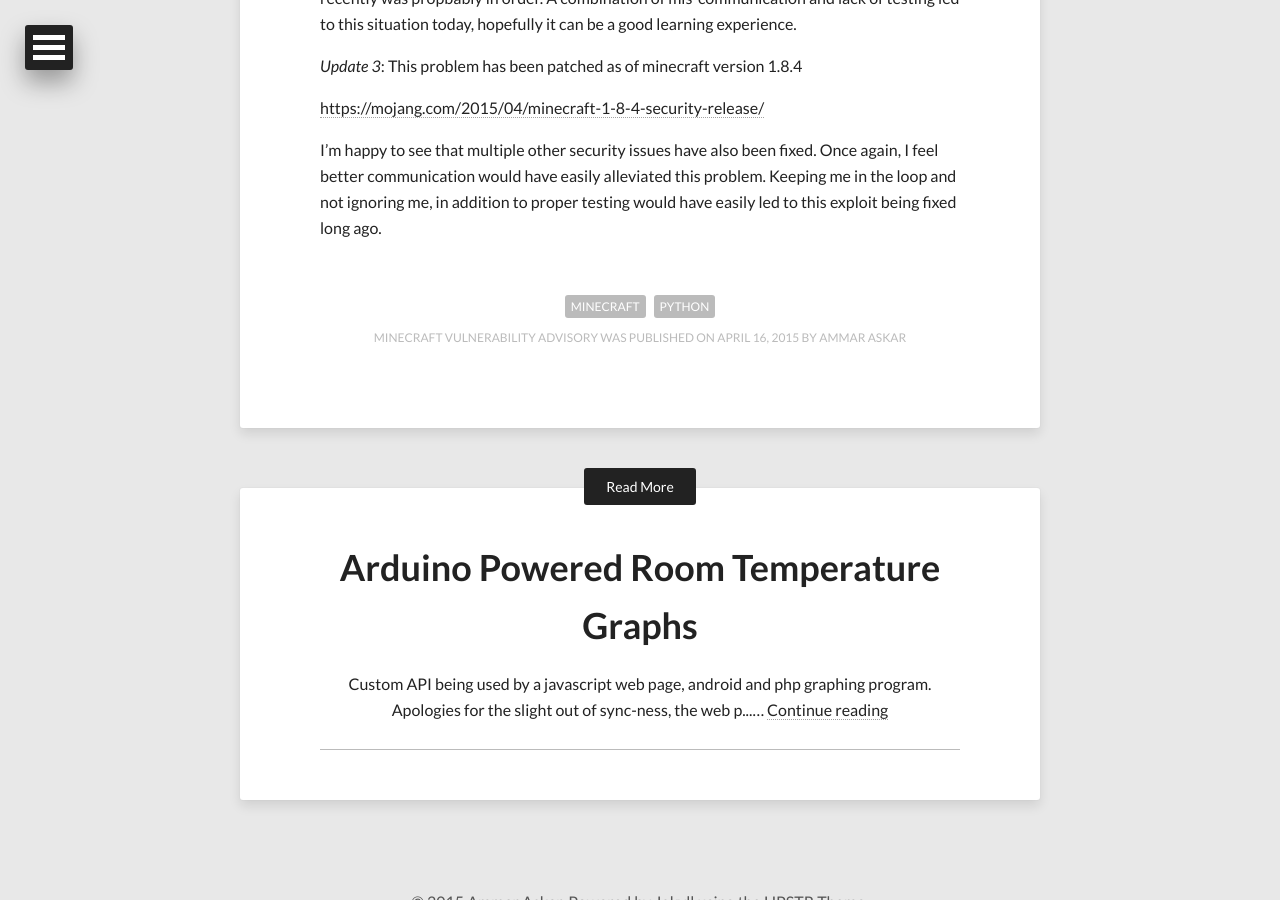
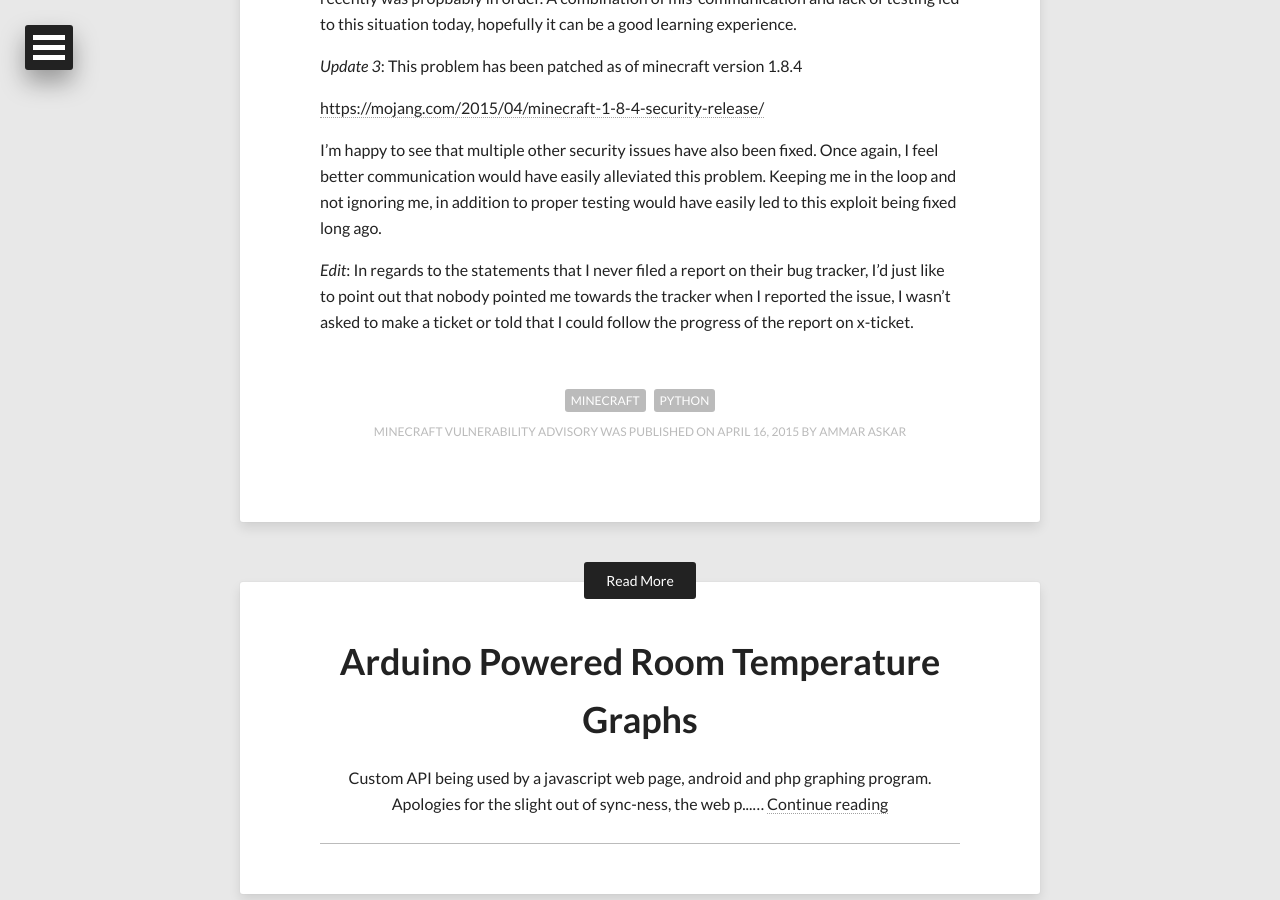
Before and after one commit to ammaraskar/ammaraskar.github.io, a Jekyll site: the page built from _posts/2015-04-16-minecraft-vulnerability-advisory.md, in a window 1280 px wide and 900 px high, scrolled down 4094 px. Built offline with Jekyll 4.4.1, drawn with Linux system fonts in a browser that asks for light colours; nearby versions of some CDN libraries.

Commit message:
Quick little edit

```diff
--- a/_posts/2015-04-16-minecraft-vulnerability-advisory.md
+++ b/_posts/2015-04-16-minecraft-vulnerability-advisory.md
@@ -150,3 +150,5 @@ In retrospect, yes, I should have given them a final warning sometime recently b
 [https://mojang.com/2015/04/minecraft-1-8-4-security-release/](https://mojang.com/2015/04/minecraft-1-8-4-security-release/)
 
 I'm happy to see that multiple other security issues have also been fixed. Once again, I feel better communication would have easily alleviated this problem. Keeping me in the loop and not ignoring me, in addition to proper testing would have easily led to this exploit being fixed long ago.
+
+*Edit*: In regards to the statements that I never filed a report on their bug tracker, I'd just like to point out that nobody pointed me towards the tracker when I reported the issue, I wasn't asked to make a ticket or told that I could follow the progress of the report on x-ticket.
```
